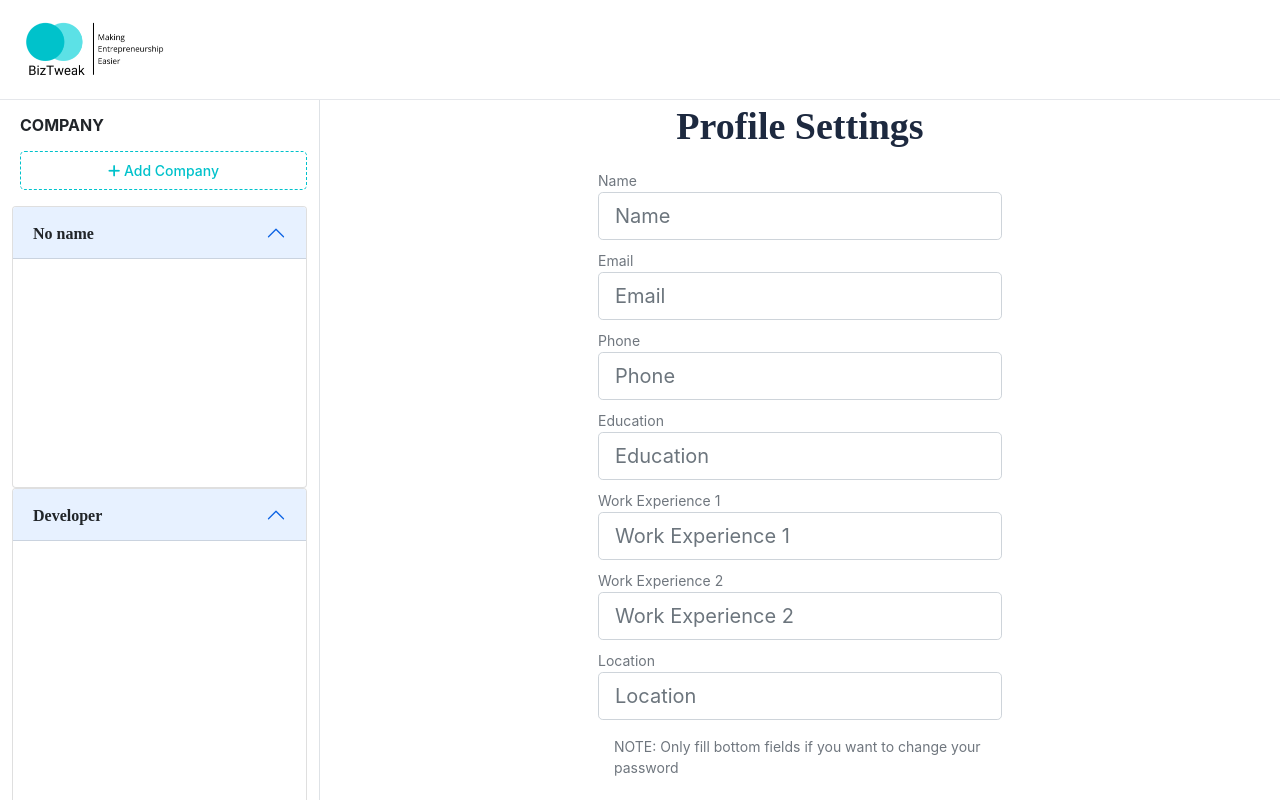
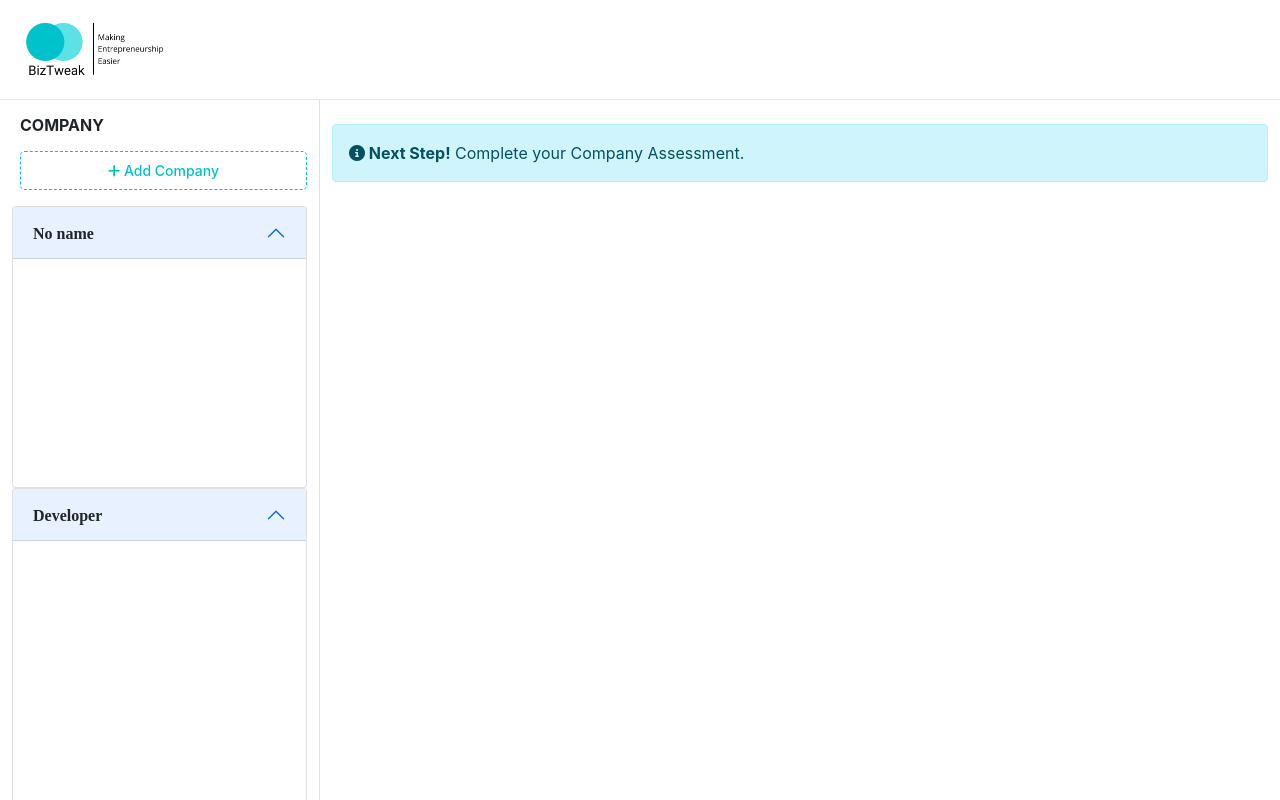
Before and after one commit to ThabisoBlessed/biztweak-react-frontend-1, a React (Create React App) app: page /#/auth/profile in a window 1280 px wide. Shown: the top 800 px of the page. Built offline with nearby package versions, Linux system fonts and the light colour scheme.

Commit message:
manage biz

```diff
--- /dev/null
+++ b/src/components/auth/ManageCompany.tsx
@@ -0,0 +1,14 @@
+import React from "react";
+
+export const ManageCompany = () => {
+  return (
+    <div>
+      <div className="alert alert-info mt-4">
+        <strong>
+          <i className="fa fa-info-circle"></i> Next Step!
+        </strong>{" "}
+        Complete your Company Assessment.
+      </div>
+    </div>
+  );
+};
--- a/src/components/auth/Profile.tsx
+++ b/src/components/auth/Profile.tsx
@@ -1,7 +1,7 @@
-import React, { useState } from "react";
 import { ProfileMenu } from "./ProfileMenu";
 import "./Profile.css";
 import { UpdateProfile } from "./UpdateProfile";
+import { ManageCompany } from "./ManageCompany";
 
 export const Profile = () => {
 
@@ -12,7 +12,8 @@ export const Profile = () => {
           <ProfileMenu />
         </div>
         <div className="col-md-9 bg-white">
-          <UpdateProfile />
+          {/* <UpdateProfile /> */}
+          <ManageCompany />
         </div>
       </div>
     </div>
--- a/src/components/layout/Navbar.tsx
+++ b/src/components/layout/Navbar.tsx
@@ -142,7 +142,7 @@ export const Navbar = () => {
                     to={"/auth/register"}
                     className="nav-link btn btn-outline-info btn-login border-3 px-5 py-2"
                   >
-                    Register
+                    <span className="hover:text-white">Register</span>
                   </Link>
                 </li>
               </ul>
```
